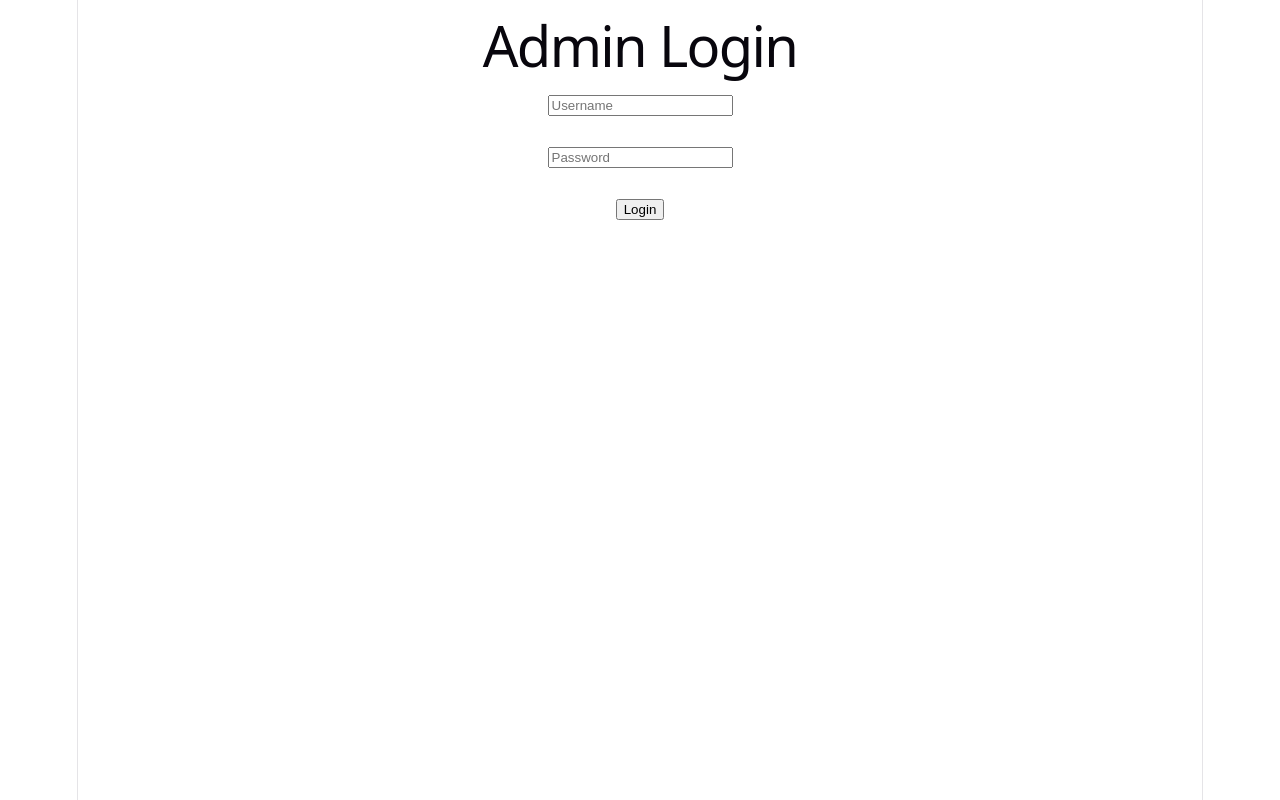
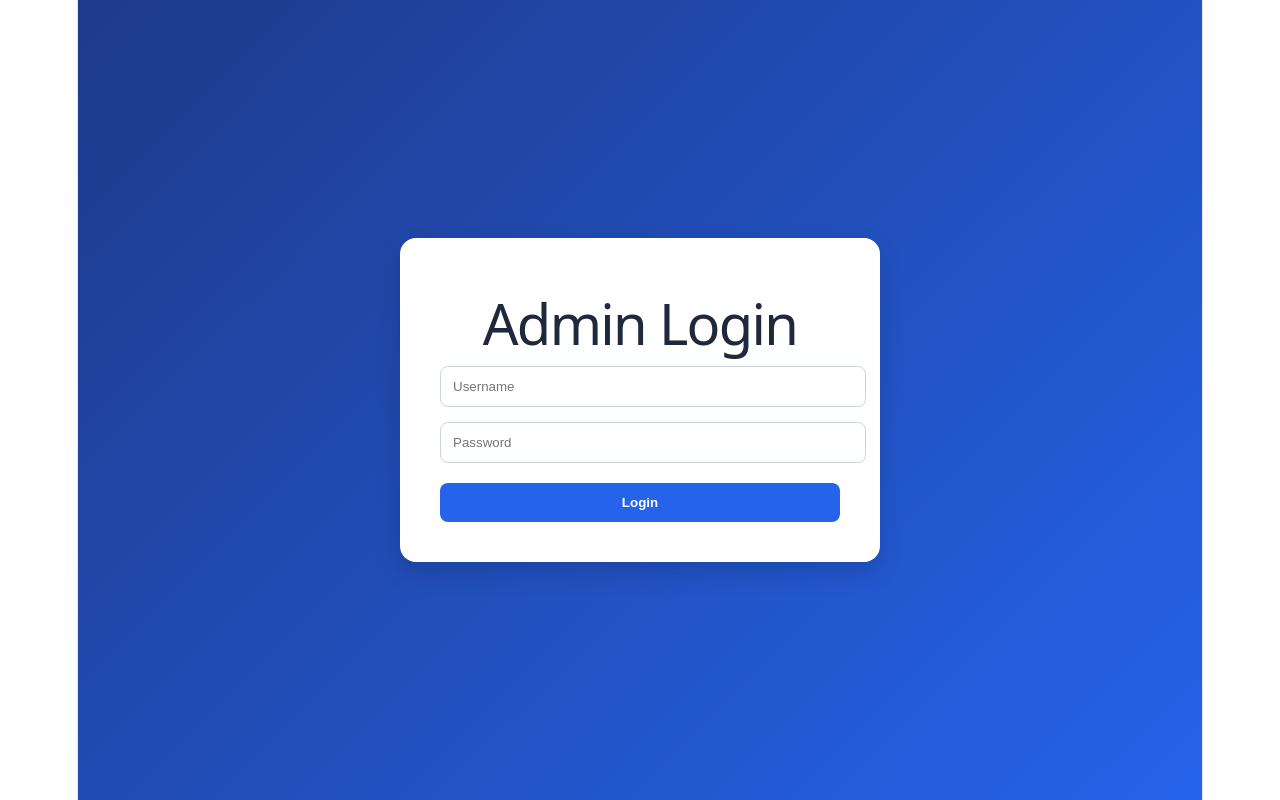
Before and after one commit to alizaenazet/oil-chain-validator, a React app in the folder frontend/: page /login in a window 1280 px wide. Built offline with nearby package versions, Linux system fonts and the light colour scheme; the HTML template or start-up script is replaced by a standard one.

Commit message:
feat: add loading state for variant creation

```diff
--- a/frontend/src/pages/BatchRegistration.jsx
+++ b/frontend/src/pages/BatchRegistration.jsx
@@ -7,6 +7,9 @@ function BatchRegistration() {
 
   const [serials, setSerials] =
     useState("");
+
+  const [loading, setLoading] =
+    useState(false);
 
   const [
     registeredBatches,
@@ -31,12 +34,15 @@ function BatchRegistration() {
     );
   }, [registeredBatches]);
 
-  const handleSubmit = (e) => {
+  const handleSubmit = async (e) => {
     e.preventDefault();
 
     if (!variantId || !serials)
       return;
 
+    setLoading(true);
+
+    setTimeout(() => {
       const serialList =
         serials
           .split("\n")
@@ -53,13 +59,18 @@ function BatchRegistration() {
         serials: serialList,
       };
 
-    setRegisteredBatches([
-      ...registeredBatches,
+      setRegisteredBatches(
+        (prev) => [
+          ...prev,
           newBatch,
-    ]);
+        ]
+      );
 
       setVariantId("");
       setSerials("");
+
+      setLoading(false);
+    }, 2000);
   };
 
   return (
@@ -122,6 +133,7 @@ function BatchRegistration() {
               <input
                 type="number"
                 value={variantId}
+                disabled={loading}
                 onChange={(e) =>
                   setVariantId(
                     e.target.value
@@ -151,10 +163,11 @@ function BatchRegistration() {
 
               <textarea
                 rows="10"
+                value={serials}
+                disabled={loading}
                 placeholder={`SN001
 SN002
 SN003`}
-                value={serials}
                 onChange={(e) =>
                   setSerials(
                     e.target.value
@@ -173,20 +186,29 @@ SN003`}
 
             <button
               type="submit"
+              disabled={loading}
               style={{
                 background:
-                  "#2563eb",
+                  loading
+                    ? "#94a3b8"
+                    : "#2563eb",
                 color: "white",
                 border: "none",
                 padding:
                   "12px 20px",
                 borderRadius:
                   "8px",
-                cursor: "pointer",
-                fontWeight: "bold",
+                cursor:
+                  loading
+                    ? "not-allowed"
+                    : "pointer",
+                fontWeight:
+                  "bold",
               }}
             >
-              Register Batch
+              {loading
+                ? "Registering Batch..."
+                : "Register Batch"}
             </button>
           </form>
         </div>
--- a/frontend/src/pages/Login.jsx
+++ b/frontend/src/pages/Login.jsx
@@ -8,61 +8,179 @@ function Login() {
   const [password, setPassword] =
     useState("");
 
+  const [loading, setLoading] =
+    useState(false);
+
+  const [toast, setToast] =
+    useState(null);
+
   const navigate = useNavigate();
+
+  const showToast = (
+    message,
+    type
+  ) => {
+    setToast({
+      message,
+      type,
+    });
+
+    setTimeout(() => {
+      setToast(null);
+    }, 3000);
+  };
 
   const handleLogin = async (e) => {
     e.preventDefault();
 
     if (!username || !password) {
-      alert(
-        "Username dan Password wajib diisi"
+      showToast(
+        "Username dan Password wajib diisi",
+        "error"
       );
       return;
     }
 
+    setLoading(true);
+
+    setTimeout(() => {
       localStorage.setItem(
         "token",
         "mock-jwt-token"
       );
 
-    alert("Login berhasil");
+      showToast(
+        "Login berhasil",
+        "success"
+      );
 
+      setLoading(false);
+
+      setTimeout(() => {
         navigate("/dashboard");
+      }, 1000);
+    }, 2000);
   };
 
   return (
-    <div>
-      <h1>Admin Login</h1>
+    <div
+      style={{
+        minHeight: "100vh",
+        display: "flex",
+        justifyContent: "center",
+        alignItems: "center",
+        background:
+          "linear-gradient(135deg,#1e3a8a,#2563eb)",
+      }}
+    >
+      {toast && (
+        <div
+          style={{
+            position: "fixed",
+            top: "20px",
+            right: "20px",
+            padding: "14px 20px",
+            borderRadius: "10px",
+            color: "white",
+            fontWeight: "bold",
+            zIndex: 999,
+            background:
+              toast.type === "success"
+                ? "#22c55e"
+                : "#ef4444",
+            boxShadow:
+              "0 5px 15px rgba(0,0,0,0.2)",
+          }}
+        >
+          {toast.message}
+        </div>
+      )}
+
+      <div
+        style={{
+          background: "white",
+          padding: "40px",
+          borderRadius: "16px",
+          width: "400px",
+          boxShadow:
+            "0 10px 25px rgba(0,0,0,0.15)",
+        }}
+      >
+        <h1
+          style={{
+            textAlign: "center",
+            color: "#1e293b",
+            marginBottom: "30px",
+          }}
+        >
+          Admin Login
+        </h1>
 
         <form onSubmit={handleLogin}>
           <input
             type="text"
             placeholder="Username"
+            disabled={loading}
             value={username}
             onChange={(e) =>
-            setUsername(e.target.value)
+              setUsername(
+                e.target.value
+              )
             }
+            style={{
+              width: "100%",
+              padding: "12px",
+              borderRadius: "8px",
+              border:
+                "1px solid #cbd5e1",
+              marginBottom: "15px",
+            }}
           />
-
-        <br />
-        <br />
 
           <input
             type="password"
             placeholder="Password"
+            disabled={loading}
             value={password}
             onChange={(e) =>
-            setPassword(e.target.value)
+              setPassword(
+                e.target.value
+              )
             }
+            style={{
+              width: "100%",
+              padding: "12px",
+              borderRadius: "8px",
+              border:
+                "1px solid #cbd5e1",
+              marginBottom: "20px",
+            }}
           />
 
-        <br />
-        <br />
-
-        <button type="submit">
-          Login
+          <button
+            type="submit"
+            disabled={loading}
+            style={{
+              width: "100%",
+              padding: "12px",
+              background: loading
+                ? "#94a3b8"
+                : "#2563eb",
+              color: "white",
+              border: "none",
+              borderRadius: "8px",
+              cursor: loading
+                ? "not-allowed"
+                : "pointer",
+              fontWeight: "bold",
+            }}
+          >
+            {loading
+              ? "Signing In..."
+              : "Login"}
           </button>
         </form>
+      </div>
     </div>
   );
 }
```
Lines whose indentation alone changed are shown as unchanged.
